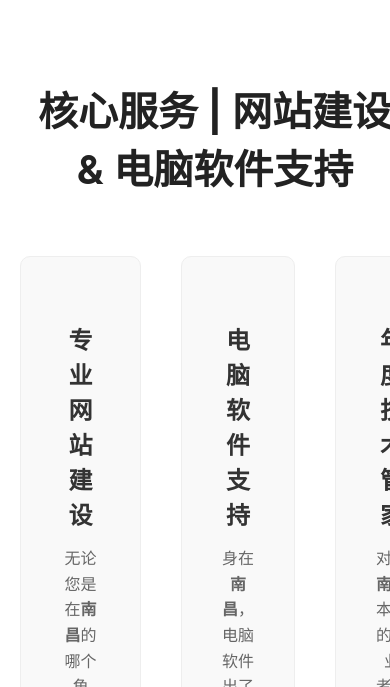
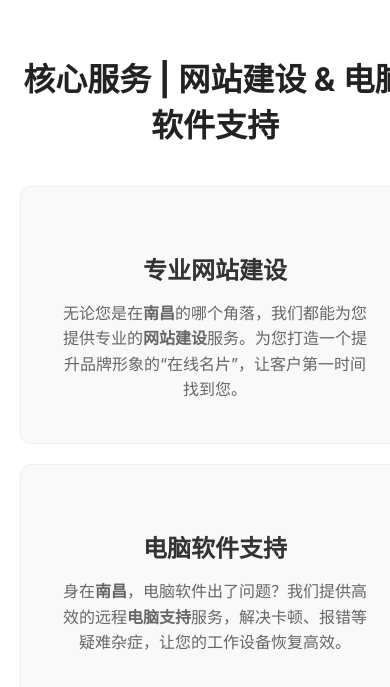
Before and after one commit to yunfan-studio/yunfan-studio.github.io, a plain HTML site: page index.html in a window 390 px wide. Shown: the part 877-1564 px from the top of the page. Drawn offline with Linux system fonts and the light colour scheme.

Commit message:
Update style.css
增加移动端响应式适配

```diff
--- a/style.css
+++ b/style.css
@@ -172,3 +172,35 @@ body, h1, p {
     color: #aaa;
     text-align: center;
 }
+
+/* =========== 响应式设计 - 移动端适配 =========== */
+
+@media (max-width: 768px) {
+
+    /* --- 英雄区域 移动端样式 --- */
+    .hero-title {
+        font-size: 2.5em; /* 在手机上，把主标题的字号改小一点 */
+    }
+
+    .hero-subtitle {
+        font-size: 1.1em;
+    }
+
+    /* --- 服务介绍区域 移动端样式 --- */
+    .services-grid {
+        grid-template-columns: 1fr; /* 关键！把“三列”布局，改成“单列”布局！*/
+        gap: 20px; /* 减小卡片之间的间距 */
+    }
+
+    .section-title {
+        font-size: 2em; /* 缩小区域标题 */
+        margin-bottom: 40px;
+    }
+
+    /* --- 区域上下留白 移动端样式 --- */
+    .services-section,
+    .workflow-section,
+    .contact-section {
+        padding: 60px 0; /* 减小上下的留白，让页面更紧凑 */
+    }
+}
```
